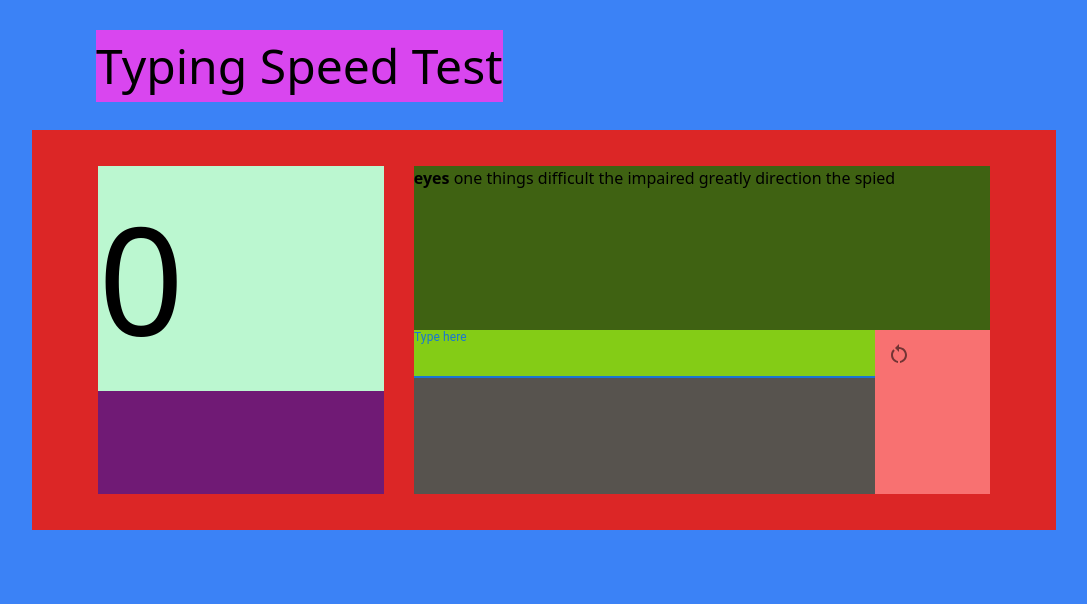
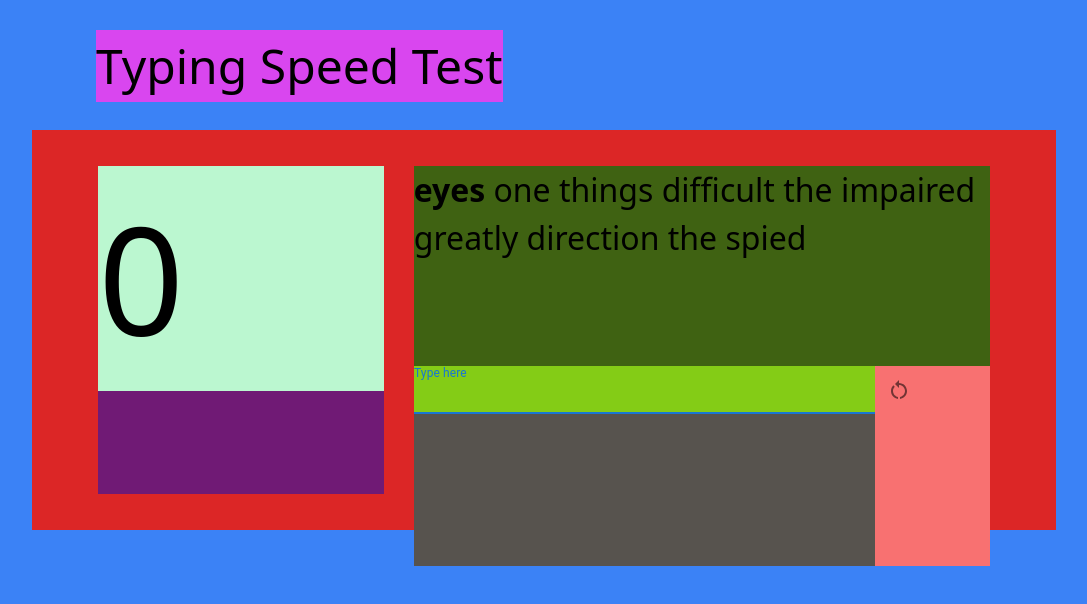
Before and after one commit to albert-dinh-01/TypingTest, a React (Create React App) app in the folder front/: page / in a window 1280 px wide. Shown: the top 604 px of the page, without its empty margins (96-1183 px from the left). Built offline with nearby package versions, Linux system fonts and the light colour scheme.

Commit message:
Made the displayed text to be typed bigger for both small and large screen size

```diff
--- a/front/src/components/TextField/TextField.tsx
+++ b/front/src/components/TextField/TextField.tsx
@@ -6,9 +6,7 @@ import TextField from "@mui/material/TextField";
 import Modal from "@mui/material/Modal";
 import Box from "@mui/material/Box";
 
-// TODO: Fix the problem where the last word of the next 10 words will be coloured red => the last word of the previous 10 words gets compared to the last word of the next 10 words => that's why it turns red
-
-const MAX_TIME: number = 6000;
+const MAX_TIME: number = 10;
 const getText = () =>
 	`Sleep deprivation causes all sorts of challenges and problems When one get enough sleep mind work clearly Studies have shown that after staying awake for 24 hours ability to do simple math is greatly impaired Driving tired has been shown to be as bad as driving drunk Moods change depression anxiety and mania can be induced by lack of sleep As much as people try to do without enough sleep it is a wonder more crazy things happen in this world There was something in the tree It was difficult to tell from the ground but Rachael could see movement She squinted her eyes and peered in the direction of the movement trying to decipher exactly what she had spied The more she peered however the more she thought it might be a figment of her imagination Nothing seemed to move until the moment she began to take her eyes off the tree Then in the corner of her eye she would see the movement again and begin the process of staring again`
 		.split(" ")
@@ -224,8 +222,11 @@ const TextFieldComponent = () => {
 				/>
 			</div>
 
-			<div className="w-[45vw] h-auto bg-black sm:w-full" id="typingContainer">
-				<p id="displayedTest" className="bg-lime-800 h-[50%]">
+			<div className="w-[45vw] h-[400px] bg-black sm:w-full" id="typingContainer">
+				<p
+					id="displayedTest"
+					className="bg-lime-800 h-[50%] text-[2rem] sm:text-[1.2rem]"
+				>
 					{text.current.map((word, index) => {
 						return (
 							<Word
```
